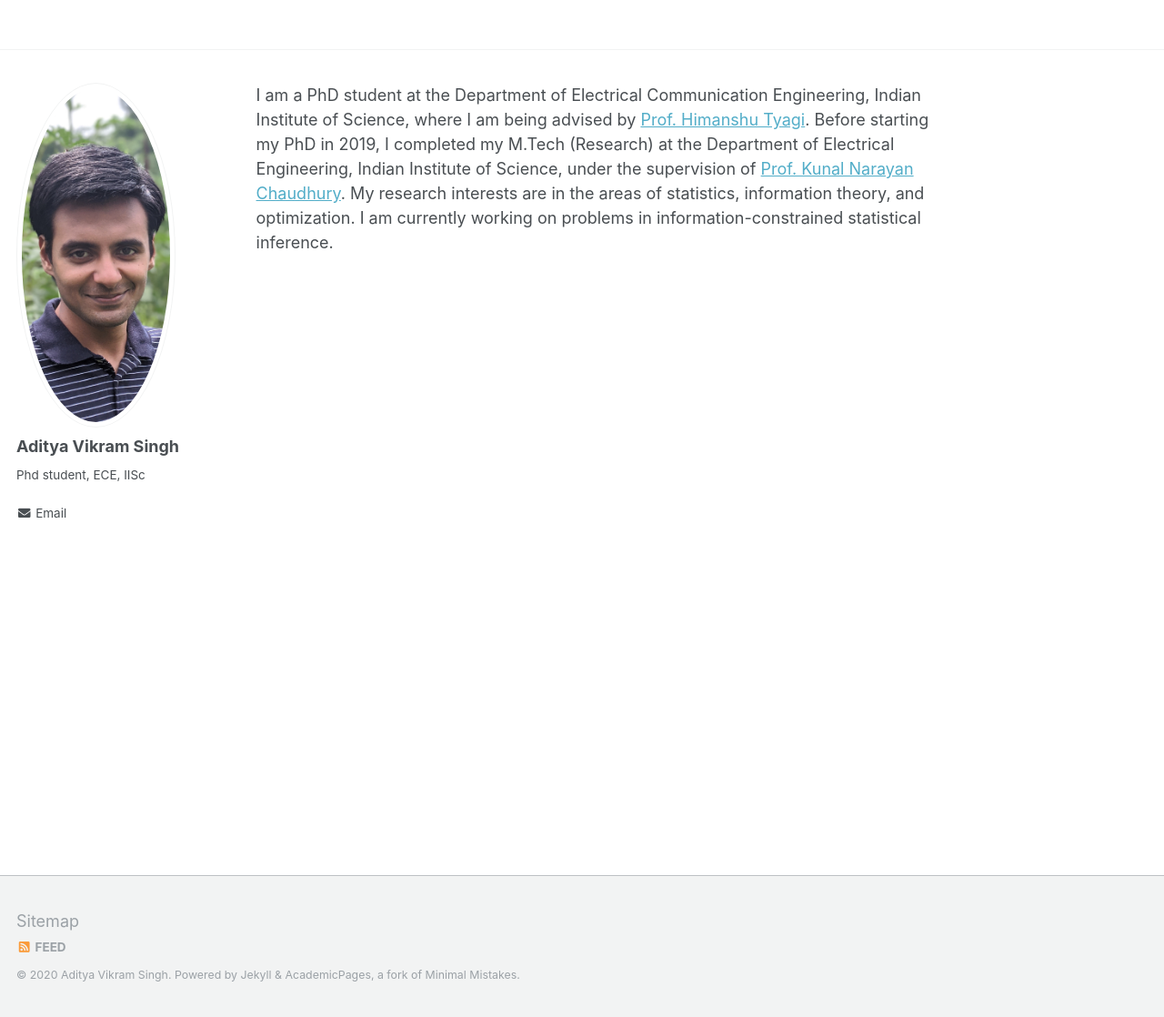
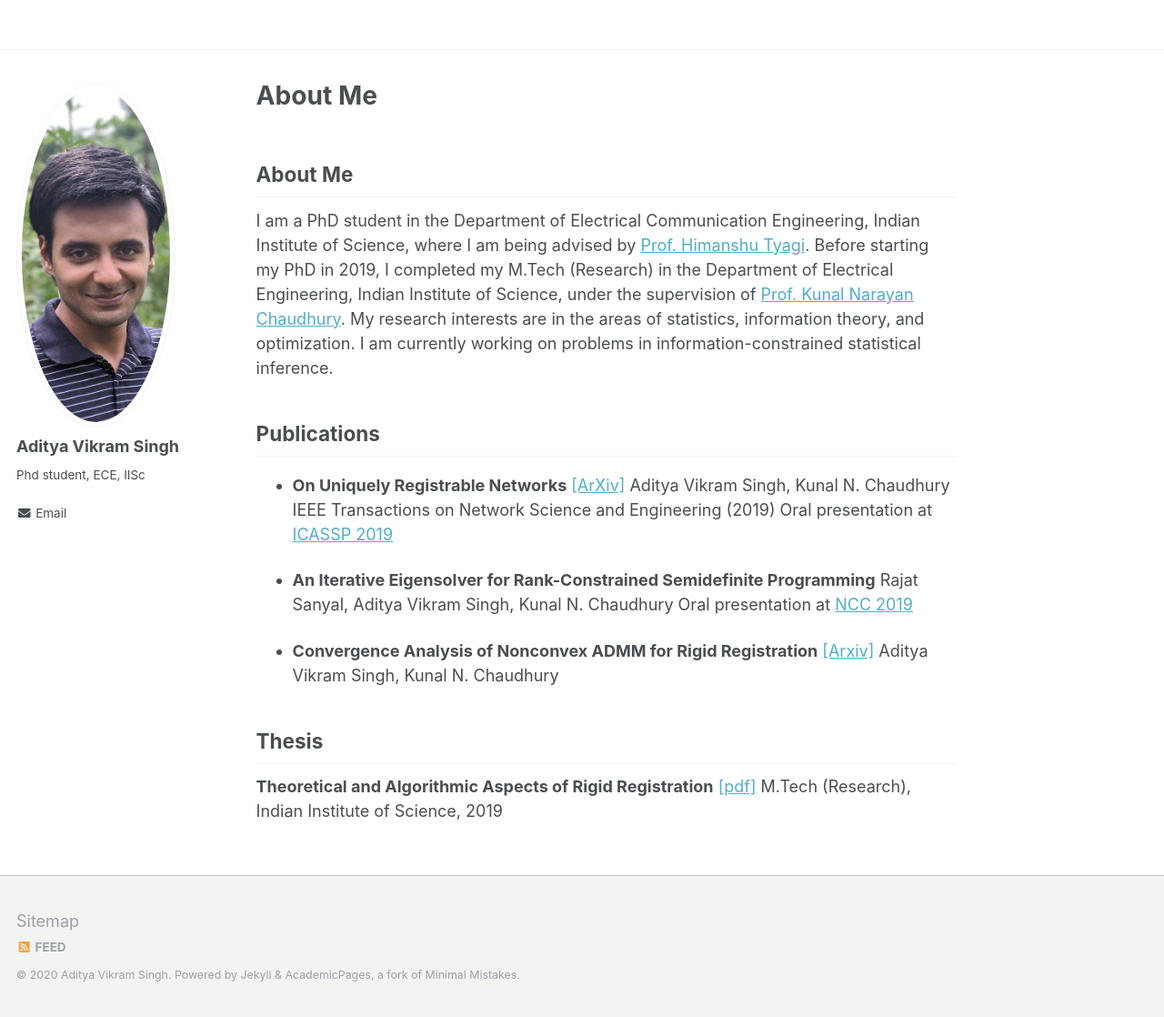
Before and after one commit to aditya-vs/aditya-vs.github.io, a Jekyll site: the page built from _pages/about.md, in a window 1280 px wide and 1118 px high. Shown: the whole window at 91% size. Built offline with Jekyll 4.4.1, drawn with Linux system fonts in a browser that asks for light colours; our own code applies the rules of GitHub Pages for plain Markdown files.

Commit message:
Update about.md

```diff
--- a/_pages/about.md
+++ b/_pages/about.md
@@ -8,4 +8,22 @@ redirect_from:
   - /about.html
 ---
 
-I am a PhD student at the Department of Electrical Communication Engineering, Indian Institute of Science, where I am being advised by [Prof. Himanshu Tyagi](https://ece.iisc.ac.in/~htyagi/). Before starting my PhD in 2019, I completed my M.Tech (Research) at the Department of Electrical Engineering, Indian Institute of Science, under the supervision of [Prof. Kunal Narayan Chaudhury](https://sites.google.com/site/kunalnchaudhury/). My research interests are in the areas of statistics, information theory, and optimization. I am currently working on problems in information-constrained statistical inference.
+## About Me
+I am a PhD student in the Department of Electrical Communication Engineering, Indian Institute of Science, where I am being advised by [Prof. Himanshu Tyagi](https://ece.iisc.ac.in/~htyagi/). Before starting my PhD in 2019, I completed my M.Tech (Research) in the Department of Electrical Engineering, Indian Institute of Science, under the supervision of [Prof. Kunal Narayan Chaudhury](https://sites.google.com/site/kunalnchaudhury/). My research interests are in the areas of statistics, information theory, and optimization. I am currently working on problems in information-constrained statistical inference.
+
+## Publications
+- **On Uniquely Registrable Networks** [[ArXiv]](https://arxiv.org/abs/1906.09714)
+Aditya Vikram Singh, Kunal N. Chaudhury
+IEEE Transactions on Network Science and Engineering (2019)
+Oral presentation at [ICASSP 2019](https://ieeexplore.ieee.org/document/8682680)
+
+- **An Iterative Eigensolver for Rank-Constrained Semidefinite Programming**
+Rajat Sanyal, Aditya Vikram Singh, Kunal N. Chaudhury
+Oral presentation at [NCC 2019](https://ieeexplore.ieee.org/document/8732206)
+
+- **Convergence Analysis of Nonconvex ADMM for Rigid Registration** [[Arxiv]](https://arxiv.org/abs/1907.07729)
+Aditya Vikram Singh, Kunal N. Chaudhury
+
+## Thesis
+**Theoretical and Algorithmic Aspects of Rigid Registration** [[pdf]](/files/thesis_mtech.pdf)
+M.Tech (Research), Indian Institute of Science, 2019
```
